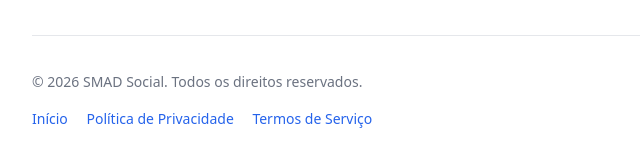
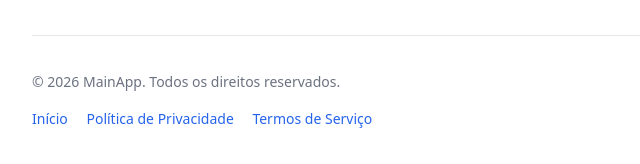
Before and after one commit to simaomucua123-lgtm/MainApp, a plain HTML site: page privacy.html in a window 1280 px wide. Shown: the part 1524-1688 px from the top of the page, 198-838 px from the left. Drawn offline with Linux system fonts and the light colour scheme.

Commit message:
Update privacy.html

```diff
--- a/privacy.html
+++ b/privacy.html
@@ -67,7 +67,7 @@
     </main>
 
     <footer>
-        <p>&copy; 2026 SMAD Social. Todos os direitos reservados.</p>
+        <p>&copy; 2026 MainApp. Todos os direitos reservados.</p>
         <p>
             <a href="/">Início</a>
             <a href="/privacy.html">Política de Privacidade</a>
```
